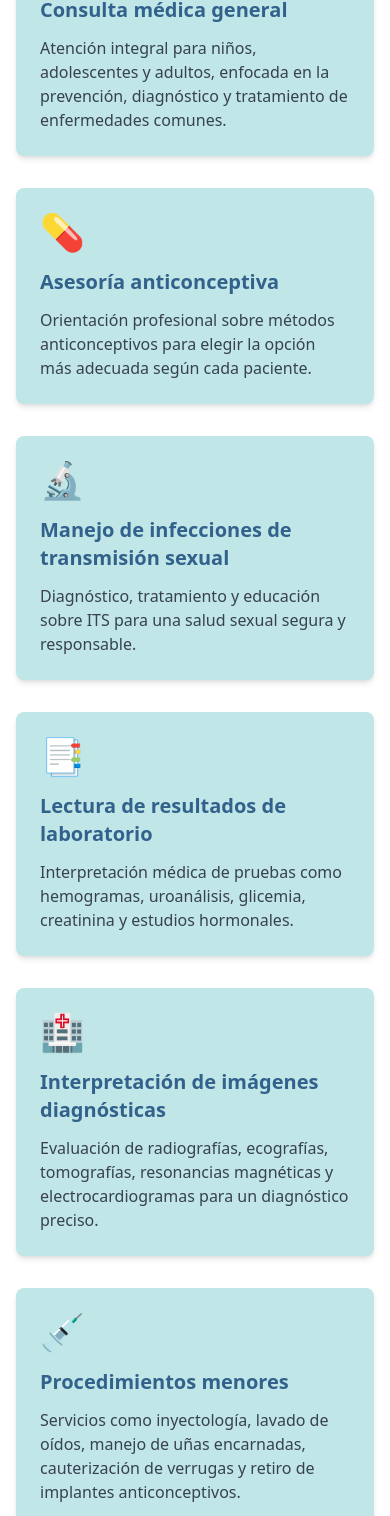
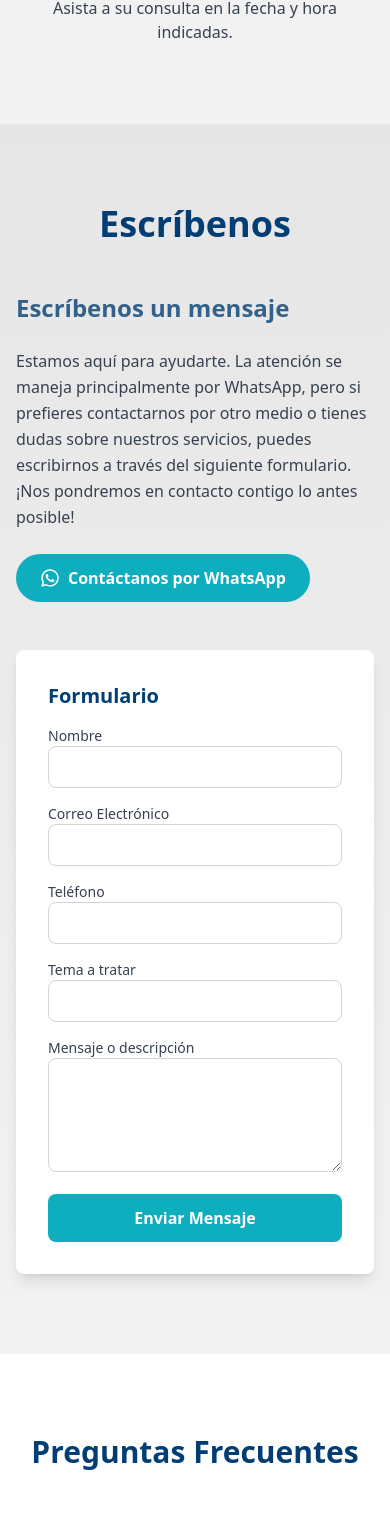
Before and after one commit to diegoandres2143/consultorio-medico, a React (Vite) app: page / in a window 390 px wide. Shown: the part 7596-9112 px from the top of the page. Built offline with nearby package versions, Linux system fonts and the light colour scheme.

Commit message:
Se eliminan las secciones indicadas por el cliente y se agrega la sección del formulario

```diff
--- a/src/App.tsx
+++ b/src/App.tsx
@@ -3,7 +3,6 @@ import {
   Menu,
   Phone,
   Clock,
-  MapPin,
   Instagram,
   Facebook,
   ChevronDown,
@@ -210,6 +209,14 @@ function App() {
                     FAQ
                   </a>
                 </li>
+                <li className="mb-2 md:mb-0">
+                  <a
+                    href="#escribenos"
+                    className="block px-4 py-2 rounded-full border-2 border-[#0FAEBF] hover:bg-[#0FAEBF] hover:text-white transition duration-300"
+                  >
+                    Escríbenos
+                  </a>
+                </li>
               </ul>
             </div>
           </div>
@@ -262,14 +269,13 @@ function App() {
               Descripción
             </h3>
             <p className="text-gray-700">
-              Brindamos atención médica
-              integral y de calidad en Medellín, Colombia. Ofrecemos servicios
-              especializados como consultas generales, asesorías
-              anticonceptivas, manejo de infecciones de transmisión sexual,
-              procedimientos menores y atención médica domiciliaria. Nuestro
-              compromiso es garantizar diagnósticos precisos, tratamientos
-              efectivos y un trato humano y profesional. Agenda tu cita
-              fácilmente y prioriza tu salud con nosotros.
+              Brindamos atención médica integral y de calidad en Medellín,
+              Colombia. Ofrecemos servicios especializados como consultas
+              generales, asesorías anticonceptivas, manejo de infecciones de
+              transmisión sexual, procedimientos menores y atención médica
+              domiciliaria. Nuestro compromiso es garantizar diagnósticos
+              precisos, tratamientos efectivos y un trato humano y profesional.
+              Agenda tu cita fácilmente y prioriza tu salud con nosotros.
             </p>
           </div>
           <div className="grid md:grid-cols-2 gap-12">
@@ -300,7 +306,7 @@ function App() {
             </div>
           </div>
 
-          {/* Conócenos */}
+          {/* Conócenos
           <section
             id="conocenos"
             className="py-20 bg-gradient-to-b from-[#F2F2F2] to-[#E6E6E6]"
@@ -318,7 +324,6 @@ function App() {
                   { src: "/F4.jpg", alt: "Recepción" },
                   { src: "/F6.jpg", alt: "Vista exterior" },
                   { src: "/F2.jpg", alt: "Consultorio por dentro" },
-
                 ].map((image, index) => (
                   <div key={index} className="relative group">
                     <img
@@ -335,7 +340,7 @@ function App() {
                 ))}
               </div>
             </div>
-          </section>
+          </section> */}
 
           {/* Biografía */}
           <section
@@ -498,6 +503,122 @@ function App() {
         </div>
       </section>
 
+      {/* Escríbenos */}
+<section
+  id="escribenos"
+  className="py-20 bg-gradient-to-b from-[#E6E6E6] to-[#F2F2F2]"
+  data-aos="fade-up"
+>
+  <div className="container mx-auto px-4">
+    <h2 className="text-4xl font-bold text-center mb-12 text-[#023E73]">
+      Escríbenos
+    </h2>
+    <div className="grid md:grid-cols-2 gap-12 items-center">
+      {/* Texto a la izquierda */}
+      <div className="space-y-6">
+        <h3 className="text-2xl font-semibold text-[#32628C]">
+          Escríbenos un mensaje
+        </h3>
+        <p className="text-gray-700 leading-relaxed">
+          Estamos aquí para ayudarte. La atención se maneja principalmente por
+          WhatsApp, pero si prefieres contactarnos por otro medio o tienes
+          dudas sobre nuestros servicios, puedes escribirnos a través del
+          siguiente formulario. ¡Nos pondremos en contacto contigo lo antes
+          posible!
+        </p>
+        <div className="flex items-center space-x-4 mt-6">
+          <a
+            href="https://wa.me/573002171407"
+            className="flex items-center bg-[#0FAEBF] text-white px-6 py-3 rounded-full font-semibold hover:bg-[#32628C] transition duration-300"
+            target="_blank"
+            rel="noopener noreferrer"
+          >
+            <FaWhatsapp className="mr-2 h-5 w-5" />
+            Contáctanos por WhatsApp
+          </a>
+        </div>
+      </div>
+
+      {/* Formulario a la derecha */}
+      <div className="bg-white p-8 rounded-lg shadow-lg">
+        <h3 className="text-xl font-semibold mb-4 text-[#023E73]">Formulario</h3>
+        <form
+          action="/api/contact" // Cambia esta ruta según tu backend
+          method="POST"
+          className="space-y-4"
+        >
+          <div>
+            <label htmlFor="name" className="block text-sm font-medium text-gray-700">
+              Nombre
+            </label>
+            <input
+              type="text"
+              id="name"
+              name="name"
+              required
+              className="w-full px-4 py-2 rounded-lg border border-gray-300 text-gray-800 focus:ring-[#0FAEBF] focus:border-[#0FAEBF]"
+            />
+          </div>
+          <div>
+            <label htmlFor="email" className="block text-sm font-medium text-gray-700">
+              Correo Electrónico
+            </label>
+            <input
+              type="email"
+              id="email"
+              name="email"
+              required
+              className="w-full px-4 py-2 rounded-lg border border-gray-300 text-gray-800 focus:ring-[#0FAEBF] focus:border-[#0FAEBF]"
+            />
+          </div>
+          <div>
+            <label htmlFor="phone" className="block text-sm font-medium text-gray-700">
+              Teléfono
+            </label>
+            <input
+              type="tel"
+              id="phone"
+              name="phone"
+              required
+              className="w-full px-4 py-2 rounded-lg border border-gray-300 text-gray-800 focus:ring-[#0FAEBF] focus:border-[#0FAEBF]"
+            />
+          </div>
+          <div>
+            <label htmlFor="subject" className="block text-sm font-medium text-gray-700">
+              Tema a tratar
+            </label>
+            <input
+              type="text"
+              id="subject"
+              name="subject"
+              required
+              className="w-full px-4 py-2 rounded-lg border border-gray-300 text-gray-800 focus:ring-[#0FAEBF] focus:border-[#0FAEBF]"
+            />
+          </div>
+          <div>
+            <label htmlFor="message" className="block text-sm font-medium text-gray-700">
+              Mensaje o descripción
+            </label>
+            <textarea
+              id="message"
+              name="message"
+              required
+              rows={4}
+              className="w-full px-4 py-2 rounded-lg border border-gray-300 text-gray-800 focus:ring-[#0FAEBF] focus:border-[#0FAEBF]"
+            ></textarea>
+          </div>
+          <button
+            type="submit"
+            className="w-full bg-[#0FAEBF] text-white px-6 py-3 rounded-lg font-semibold hover:bg-[#32628C] transition duration-300"
+          >
+            Enviar Mensaje
+          </button>
+        </form>
+      </div>
+    </div>
+  </div>
+</section>
+
       {/* FAQ */}
       <section id="faq" className="py-20 bg-white" data-aos="fade-left">
         <div className="container mx-auto px-4">
@@ -557,16 +678,9 @@ function App() {
                   </a>
                 </p>
                 <p className="flex items-center">
-                  <MapPin className="mr-2 h-5 w-5" />
-                  Cra 45 # 83-34, Barrio Manrique, Medellín - Colombia
+                  <Clock className="mr-2 h-5 w-5" />
+                  <span>Lunes a Sábado: 8:00 AM - 8:00 PM</span>
                 </p>
-                <div className="flex items-start">
-                  <Clock className="mr-2 h-5 w-5 mt-1" />
-                  <div>
-                    <p>Lunes a Viernes: 4:30 PM - 9:00 PM</p>
-                    <p>Sábados: 8:00 AM - 1:00 PM</p>
-                  </div>
-                </div>
               </div>
               <div className="mt-4 flex space-x-4">
                 <a
@@ -582,28 +696,6 @@ function App() {
                 >
                   <Facebook />
                   <span>Facebook</span>
-    </a>
-              </div>
-            </div>
-            <div>
-              <iframe
-                src="https://www.google.com/maps/embed?pb=!1m18!1m12!1m3!1d3965.8754327425547!2d-75.5645!3d6.2786!2m3!1f0!2f0!3f0!3m2!1i1024!2i768!4f13.1!3m3!1m2!1s0x8e442f1c3c3c3c3d%3A0x3c3c3c3c3c3c3c3c!2sCra%2045%20%2383-34%2C%20Medell%C3%ADn%2C%20Antioquia!5e0!3m2!1ses!2sco!4v1620000000000!5m2!1ses!2sco"
-                width="100%"
-                height="250"
-                style={{ border: 0 }}
-                allowFullScreen
-                loading="lazy"
-                referrerPolicy="no-referrer-when-downgrade"
-                className="rounded-lg"
-              ></iframe>
-              <div className="text-center mt-4">
-                <a
-                  href="https://www.google.com/maps/dir/?api=1&destination=Cra+45+%2383-34%2C+Medell%C3%ADn%2C+Antioquia"
-                  target="_blank"
-                  rel="noopener noreferrer"
-                  className="inline-block bg-[#0FAEBF] text-white px-8 py-3 rounded-full font-semibold hover:bg-[#32628C] transition duration-300"
-                >
-                  ¿Cómo llegar?
                 </a>
               </div>
             </div>
```
Also changed, not shown: 1 other file (tests, documents, lock files or other folders). Lines whose indentation alone changed are shown as unchanged.
